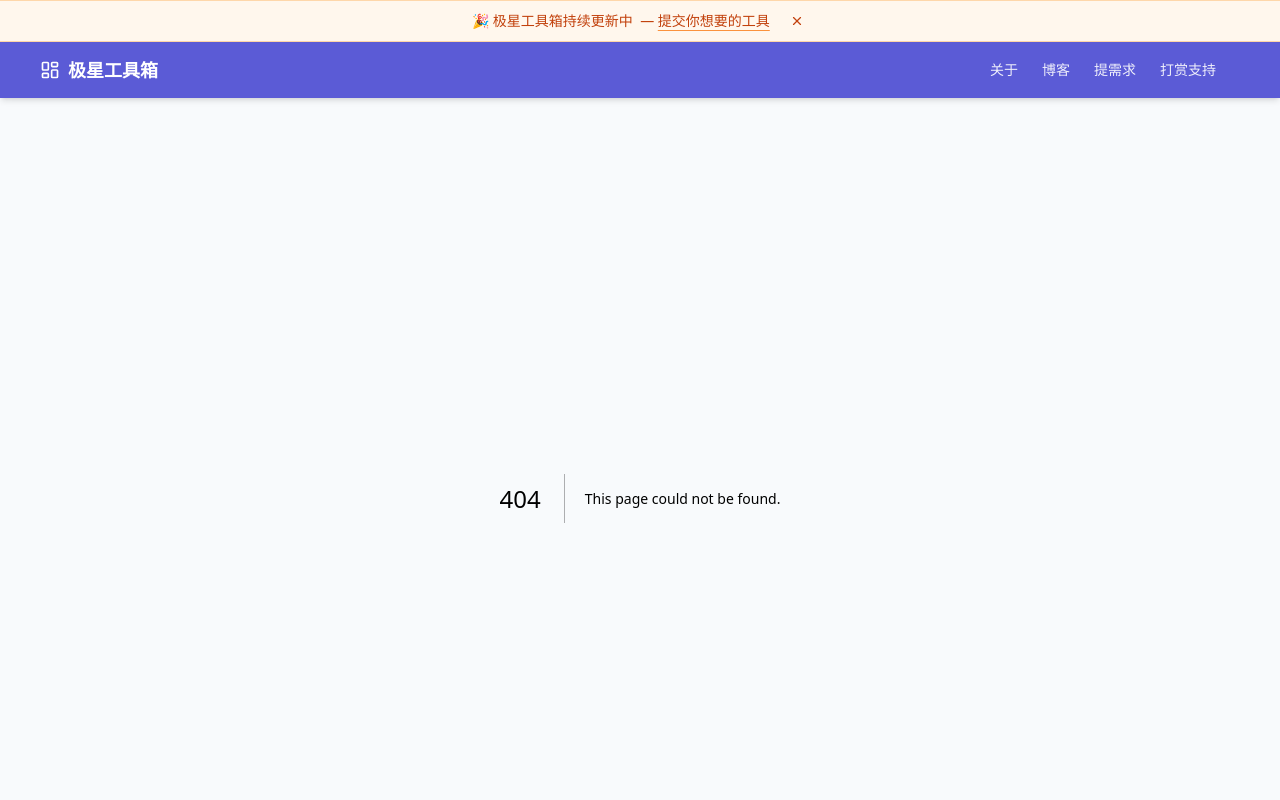
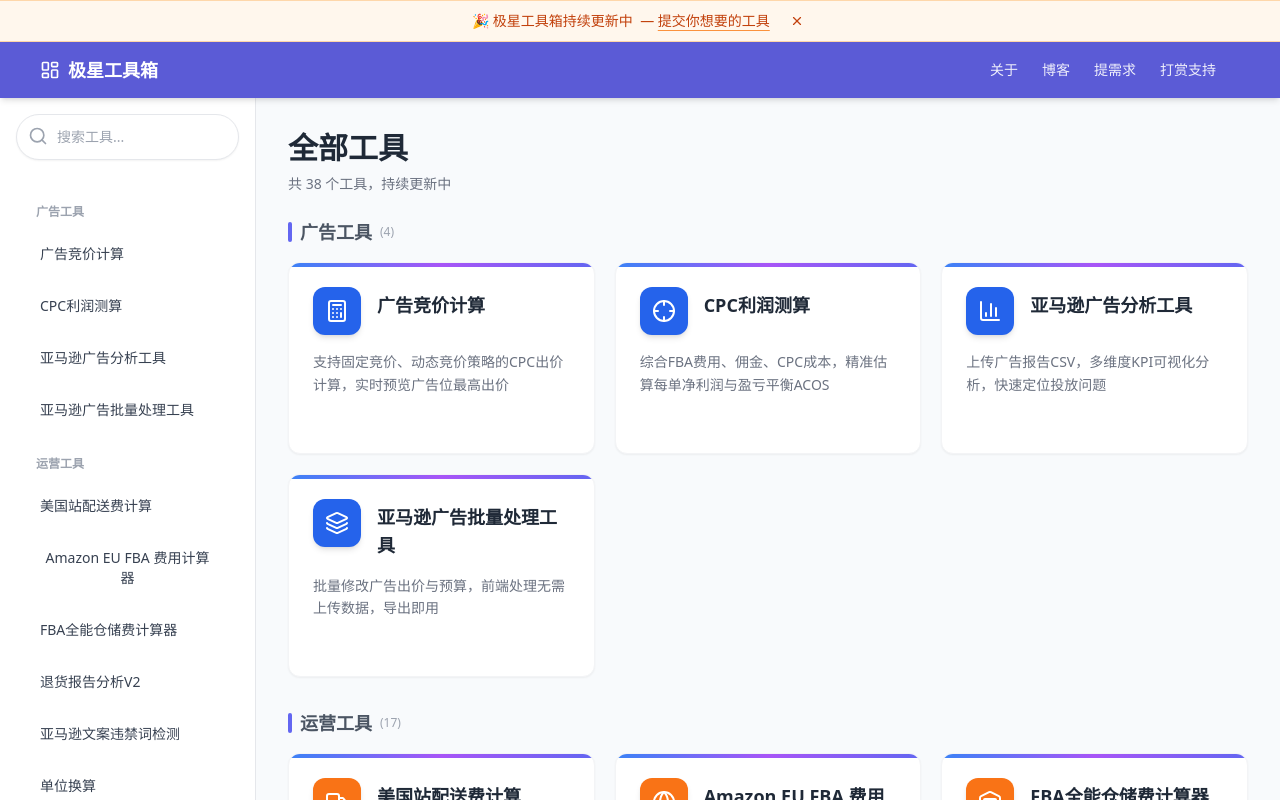
Before and after one commit to JasonZPP/jixing-toolbox, a Next.js app: page /functionality in a window 1280 px wide. Before the commit this address had no page. Shown: the top 800 px of the page. Built offline with nearby package versions, Linux system fonts and the light colour scheme.

Commit message:
feat: add /functionality tool listing page with sidebar

```diff
--- /dev/null
+++ b/app/functionality/page.tsx
@@ -0,0 +1,38 @@
+import ToolCard from '@/components/ToolCard'
+import Sidebar from '@/components/Sidebar'
+import Footer from '@/components/Footer'
+import { tools, toolsByCategory, categoryLabels } from '@/lib/tools'
+import type { ToolCategory } from '@/lib/types'
+
+const categories: ToolCategory[] = ['ad', 'ops', 'image', 'other']
+
+export default function FunctionalityPage() {
+  return (
+    <div className="flex flex-1">
+      <Sidebar />
+      <main className="flex-1 p-4 md:p-8">
+        <div className="mb-6">
+          <h1 className="text-3xl font-bold text-gray-800">全部工具</h1>
+          <p className="mt-2 text-sm text-gray-500">共 {tools.length} 个工具，持续更新中</p>
+        </div>
+        <div className="space-y-8">
+          {categories.map(cat => (
+            <section key={cat}>
+              <h2 className="text-lg font-bold text-gray-600 mb-4 flex items-center gap-2">
+                <span className="w-1 h-5 bg-indigo-500 rounded-full inline-block" />
+                {categoryLabels[cat]}
+                <span className="text-xs text-gray-400 font-normal">({toolsByCategory[cat].length})</span>
+              </h2>
+              <div className="grid grid-cols-1 md:grid-cols-2 lg:grid-cols-3 gap-5">
+                {toolsByCategory[cat].map(tool => (
+                  <ToolCard key={tool.slug} tool={tool} />
+                ))}
+              </div>
+            </section>
+          ))}
+        </div>
+        <Footer />
+      </main>
+    </div>
+  )
+}
```
